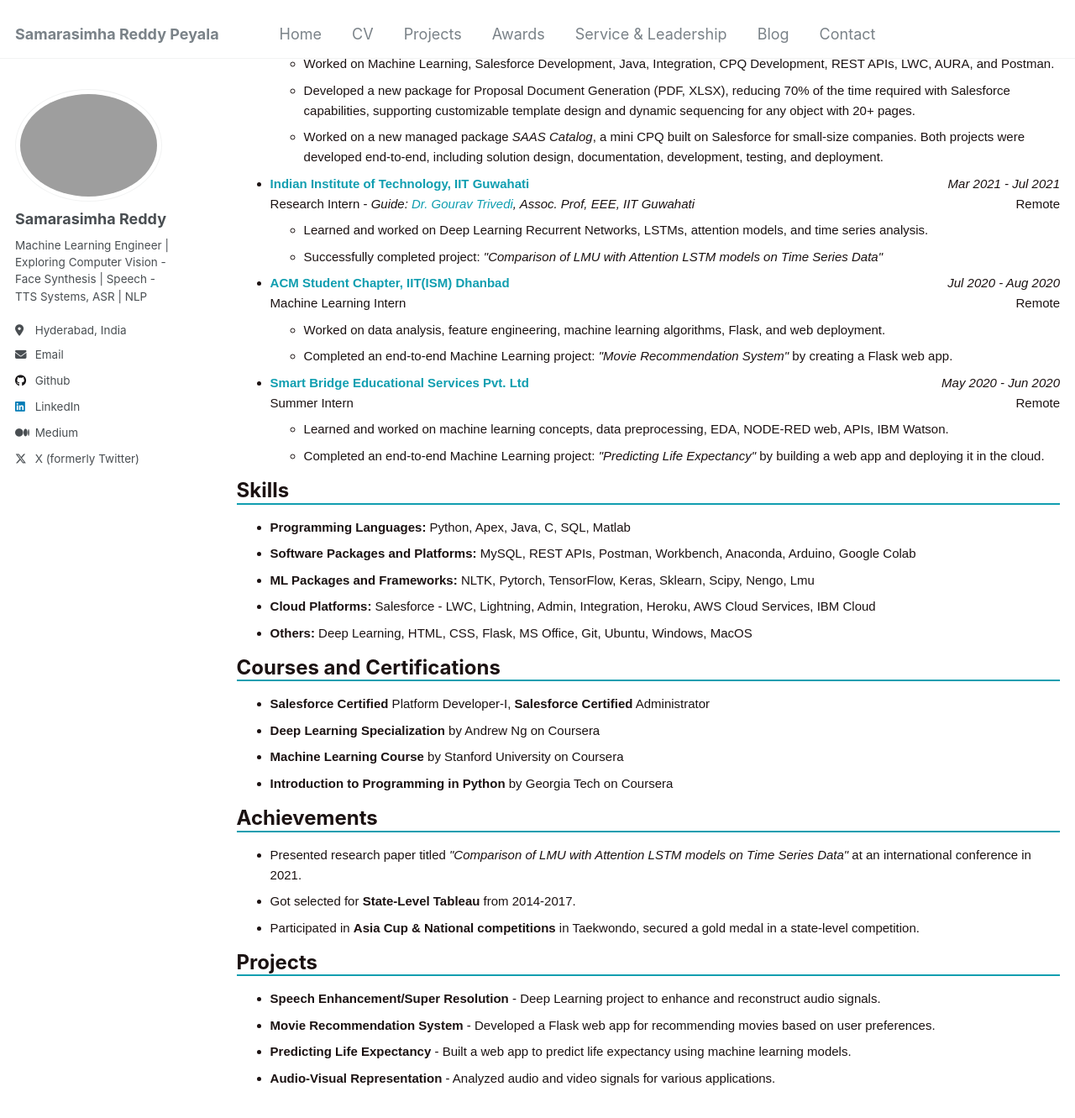
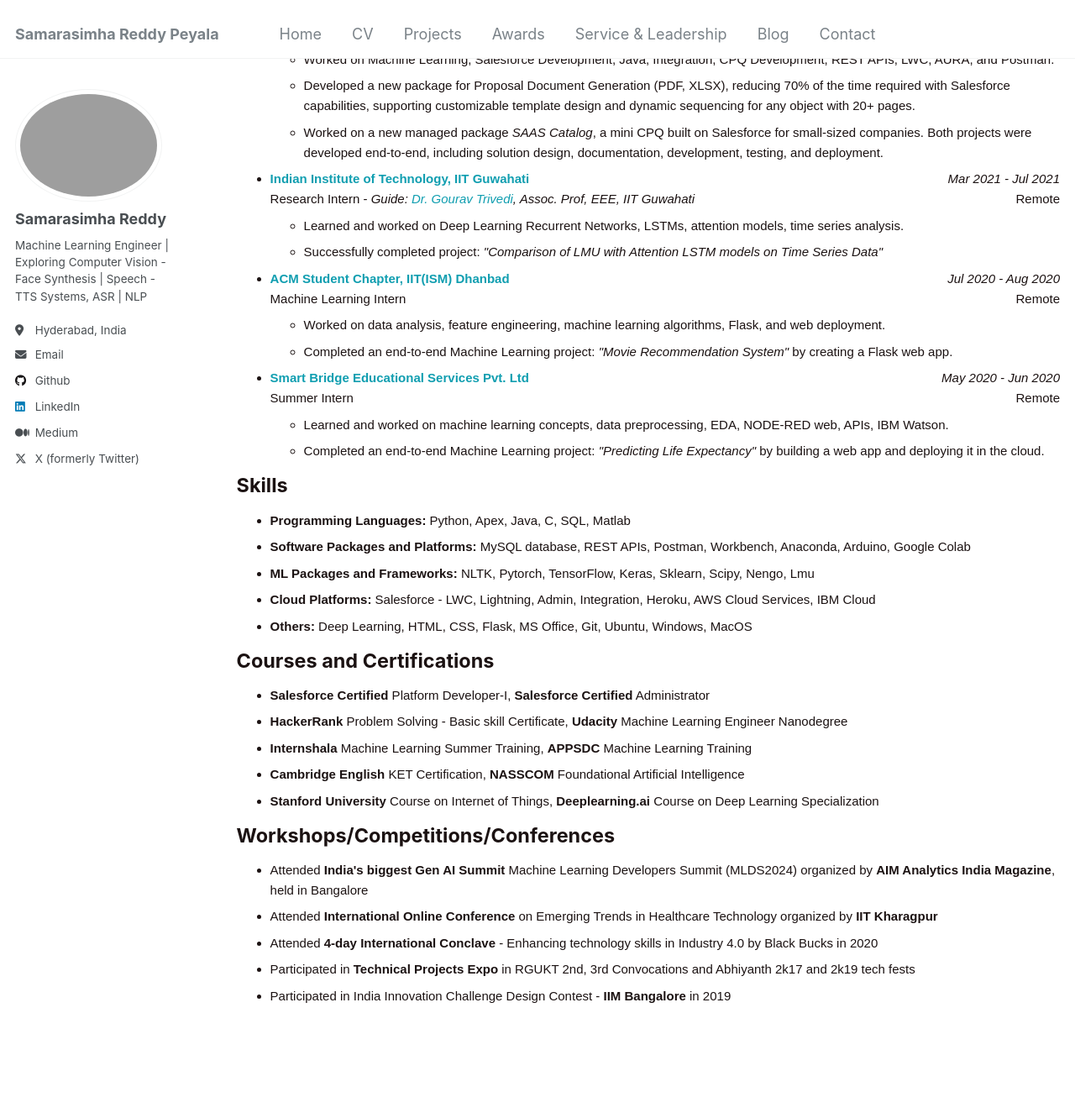
Before and after one commit to samarasimhapeyala/samarasimhapeyala.github.io, a Jekyll site: the page built from _pages/cv.md, in a window 1280 px wide and 1400 px high, scrolled down 773 px. Shown: the top 1331 px of the window at 84% size. Built offline with Jekyll 4.4.1, drawn with Linux system fonts in a browser that asks for light colours; some of the changed text lies outside the part shown.

Commit message:
Update cv.md

```diff
--- a/_pages/cv.md
+++ b/_pages/cv.md
@@ -77,127 +77,118 @@
 
   <p>You can download my <a href="https://www.bits-pilani.ac.in/" style="color: rgb(16, 158, 176); text-decoration: none;">CV/ Resume</a> here</p>
 
-  <h1 style="font-size: 24px; border-bottom: 2px solid rgb(16, 158, 176);">Education</h1>
-  <ul>
+<h1 id="education">Education</h1>
+
+<ul>
     <li>
-      <strong><a href="https://www.bits-pilani.ac.in/" style="color: rgb(16, 158, 176); text-decoration: none;">Birla Institute of Technology And Science, Pilani (BITS Pilani)</a></strong>
-      <span style="float: right; font-style: italic;">Nov 2023 - Oct 2024</span><br>
-      Master of Technology in Artificial Intelligence and Machine Learning
-      <span style="float: right;"><strong>CGPA:</strong> 8.51/10</span>
-      <br>
-      <ul>
-        <li><strong>Courses:</strong> Mathematics, Statistical Modelling, Artificial Intelligence, Deep Neural Networks, DRL, Natural Language Processing, Computer Vision, ML System Optimization</li>
-        <li>Working along with a full-time job using BITS Pilani Work Integrated Learning Programmes.</li>
-      </ul>
+        <strong><a href="https://www.bits-pilani.ac.in/" style="color: rgb(16, 158, 176); text-decoration: none;">Birla Institute of Technology And Science, Pilani (BITS Pilani)</a></strong>
+        <span style="float: right; font-style: italic;">Nov 2023 - Oct 2024</span><br>
+        Master of Technology in Artificial Intelligence and Machine Learning<span style="float: right;"><strong>CGPA:</strong> 8.51/10</span>
+        <br>
+        <ul>
+            <li><strong>Courses:</strong> Mathematics, Statistical Modelling, Artificial Intelligence, Deep Neural Networks, DRL, Natural Language Processing, Computer Vision, ML System Optimization</li>
+            <li>Working along with full-time job using BITS Pilani Work Integrated Learning Programmes.</li>
+        </ul>
     </li>
 
-    <li>
-      <strong><a href="https://www.rguktrkv.ac.in/" style="color: rgb(16, 158, 176); text-decoration: none;">Rajiv Gandhi University of Knowledge Technologies, IIIT RK Valley</a></strong>
-      <span style="float: right; font-style: italic;">Aug 2018 - May 2022</span><br>
-      Bachelor of Technology in Electronics and Communications Engineering
-      <span style="float: right;"><strong>CGPA:</strong> 8.95/10</span><br>
-      <ul>
-        <li><strong>Courses:</strong> Digital Signal Processing, Image Processing, Speech Processing, Network Theory, Analog, Digital Circuits, Electronics, VLSI, Microprocessors, Microcontrollers, IoT</li>
-        <li>Actively participated in all technical events, organized workshops, and tech events in the institute.</li>
-      </ul>
+  <li>
+        <strong><a href="https://www.rguktrkv.ac.in/" style="color: rgb(16, 158, 176); text-decoration: none;">Rajiv Gandhi University of Knowledge Technologies, IIIT RK Valley</a></strong>
+        <span style="float: right; font-style: italic;">Aug 2018 - May 2022</span><br>
+        Bachelor of Technology in Electronics and Communications Engineering<span style="float: right;"><strong>CGPA:</strong> 8.95/10</span><br>
+        <ul>
+            <li><strong>Courses:</strong> Digital Signal Processing, Image Processing, Speech Processing, Network Theory, Analog, Digital Circuits, Electronics, VLSI, Microprocessors, Microcontrollers, IoT</li>
+            <li>Actively participated in all the technical events, organized workshops and tech events in the institute.</li>
+        </ul>
     </li>
 
+  <li>
+        <strong><a href="https://www.rguktrkv.ac.in/" style="color: rgb(16, 158, 176); text-decoration: none;">Rajiv Gandhi University of Knowledge Technologies, IIIT RK Valley</a></strong>
+        <span style="float: right; font-style: italic;">Aug 2016 - May 2018</span><br>
+        Pre University Course in Maths, Physics, Chemistry and IT<span style="float: right;"><strong>CGPA:</strong> 9.64/10</span><br>
+        <ul>
+            <li><strong>Courses:</strong> Maths, Physics, Chemistry and Information Technology</li>
+        </ul>
+    </li>
+</ul>
+
+<h1 id="work-experience">Work Experience</h1>
+<ul>
     <li>
-      <strong><a href="https://www.rguktrkv.ac.in/" style="color: rgb(16, 158, 176); text-decoration: none;">Rajiv Gandhi University of Knowledge Technologies, IIIT RK Valley</a></strong>
-      <span style="float: right; font-style: italic;">Aug 2016 - May 2018</span><br>
-      Pre University Course in Maths, Physics, Chemistry and IT
-      <span style="float: right;"><strong>CGPA:</strong> 9.64/10</span><br>
-      <ul>
-        <li><strong>Courses:</strong> Maths, Physics, Chemistry, and Information Technology</li>
-      </ul>
-    </li>
-  </ul>
-
-  <h1 style="font-size: 24px; border-bottom: 2px solid rgb(16, 158, 176);">Work Experience</h1>
-  <ul>
-    <li>
-      <strong><a href="https://www.hitloop.it/" style="color: rgb(16, 158, 176); text-decoration: none;">Hitloop</a></strong>
-      <span style="float: right; font-style: italic;">Apr 2023 - Present</span><br>
-      Machine Learning Engineer <span style="float: right;">Hyderabad, India</span><br>
-      <ul>
-        <li>Researching and working on Artificial Intelligence/ML research, solving complex real-world problems with AI.</li>
-        <li>Currently working on Speech Enhancement/Super Resolution using Deep Learning Networks and Hugging Face.</li>
-        <li>Worked on Audio-Visual Representation, Time Series Analysis, and Market Basket Analysis.</li>
-      </ul>
+        <strong><a href="https://www.hitloop.it/" style="color: rgb(16, 158, 176); text-decoration: none;">Hitloop</a></strong>
+        <span style="float: right; font-style: italic;">Apr 2023 - Present</span><br>
+        Machine Learning Engineer <span style="float: right;">Hyderabad, India</span><br>
+        <ul>
+            <li>Researching and working on Artificial Intelligence/ML research, solving complex real-world problems with AI.</li>
+            <li>Currently working on Speech Enhancement/Super Resolution using Deep Learning Networks and Hugging Face.</li>
+            <li>Worked on Audio-Visual Representation, Time Series Analysis, and Market Basket Analysis.</li>
+        </ul>
     </li>
 
-    <li>
-      <strong><a href="https://www.forsysinc.com/" style="color: rgb(16, 158, 176); text-decoration: none;">Forsys Inc</a></strong>
-      <span style="float: right; font-style: italic;">Jun 2022 - Apr 2023</span><br>
-      Software Engineer I <span style="float: right;">Hyderabad, India</span><br>
-      <ul>
-        <li>Worked on Machine Learning, Salesforce Development, Java, Integration, CPQ Development, REST APIs, LWC, AURA, and Postman.</li>
-        <li>Developed a new package for Proposal Document Generation (PDF, XLSX), reducing 70% of the time required with Salesforce capabilities, supporting customizable template design and dynamic sequencing for any object with 20+ pages.</li>
-        <li>Worked on a new managed package <em>SAAS Catalog</em>, a mini CPQ built on Salesforce for small-size companies. Both projects were developed end-to-end, including solution design, documentation, development, testing, and deployment.</li>
-      </ul>
+  <li>
+        <strong><a href="https://www.forsysinc.com/" style="color: rgb(16, 158, 176); text-decoration: none;">Forsys Inc</a></strong>
+        <span style="float: right; font-style: italic;">Jun 2022 - Apr 2023</span><br>
+        Software Engineer I <span style="float: right;">Hyderabad, India</span><br>
+        <ul>
+            <li>Worked on Machine Learning, Salesforce Development, Java, Integration, CPQ Development, REST APIs, LWC, AURA, and Postman.</li>
+            <li>Developed a new package for Proposal Document Generation (PDF, XLSX), reducing 70% of the time required with Salesforce capabilities, supporting customizable template design and dynamic sequencing for any object with 20+ pages.</li>
+            <li>Worked on a new managed package <em>SAAS Catalog</em>, a mini CPQ built on Salesforce for small-sized companies. Both projects were developed end-to-end, including solution design, documentation, development, testing, and deployment.</li>
+        </ul>
     </li>
 
-    <li>
-      <strong><a href="https://www.iitg.ac.in/" style="color: rgb(16, 158, 176); text-decoration: none;">Indian Institute of Technology, IIT Guwahati</a></strong>
-      <span style="float: right; font-style: italic;">Mar 2021 - Jul 2021</span><br>
-      Research Intern - <em>Guide: <a href="https://www.iitg.ac.in/eee/faculty_profile.php?name=grt" style="color: rgb(16, 158, 176); text-decoration: none;"> Dr. Gourav Trivedi</a>, Assoc. Prof, EEE, IIT Guwahati</em>
-      <span style="float: right;">Remote</span><br>
-      <ul>
-        <li>Learned and worked on Deep Learning Recurrent Networks, LSTMs, attention models, and time series analysis.</li>
-        <li>Successfully completed project: <em>"Comparison of LMU with Attention LSTM models on Time Series Data"</em></li>
-      </ul>
+  <li>
+        <strong><a href="https://www.iitg.ac.in/" style="color: rgb(16, 158, 176); text-decoration: none;">Indian Institute of Technology, IIT Guwahati</a></strong>
+        <span style="float: right; font-style: italic;">Mar 2021 - Jul 2021</span><br>
+        Research Intern - <em>Guide: <a href="https://www.iitg.ac.in/eee/faculty_profile.php?name=grt" style="color: rgb(16, 158, 176); text-decoration: none;"> Dr. Gourav Trivedi</a>, Assoc. Prof, EEE, IIT Guwahati</em><span style="float: right;">Remote</span><br>
+        <ul>
+            <li>Learned and worked on Deep Learning Recurrent Networks, LSTMs, attention models, time series analysis.</li>
+            <li>Successfully completed project: <em>"Comparison of LMU with Attention LSTM models on Time Series Data"</em></li>
+        </ul>
     </li>
 
-    <li>
-      <strong><a href="https://iitism.acm.org/" style="color: rgb(16, 158, 176); text-decoration: none;">ACM Student Chapter, IIT(ISM) Dhanbad</a></strong>
-      <span style="float: right; font-style: italic;">Jul 2020 - Aug 2020</span><br>
-      Machine Learning Intern <span style="float: right;">Remote</span><br>
-      <ul>
-        <li>Worked on data analysis, feature engineering, machine learning algorithms, Flask, and web deployment.</li>
-        <li>Completed an end-to-end Machine Learning project: <em>"Movie Recommendation System"</em> by creating a Flask web app.</li>
-      </ul>
+  <li>
+        <strong><a href="https://iitism.acm.org/" style="color: rgb(16, 158, 176); text-decoration: none;">ACM Student Chapter, IIT(ISM) Dhanbad</a></strong>
+        <span style="float: right; font-style: italic;">Jul 2020 - Aug 2020</span><br>
+        Machine Learning Intern<span style="float: right;">Remote</span><br>
+        <ul>
+            <li>Worked on data analysis, feature engineering, machine learning algorithms, Flask, and web deployment.</li>
+            <li>Completed an end-to-end Machine Learning project: <em>"Movie Recommendation System"</em> by creating a Flask web app.</li>
+        </ul>
     </li>
 
-    <li>
-      <strong><a href="https://www.thesmartbridge.com/" style="color: rgb(16, 158, 176); text-decoration: none;">Smart Bridge Educational Services Pvt. Ltd</a></strong>
-      <span style="float: right; font-style: italic;">May 2020 - Jun 2020</span><br>
-      Summer Intern <span style="float: right;">Remote</span><br>
-      <ul>
-        <li>Learned and worked on machine learning concepts, data preprocessing, EDA, NODE-RED web, APIs, IBM Watson.</li>
-        <li>Completed an end-to-end Machine Learning project: <em>"Predicting Life Expectancy"</em> by building a web app and deploying it in the cloud.</li>
-      </ul>
+  <li>
+        <strong><a href="https://www.thesmartbridge.com/" style="color: rgb(16, 158, 176); text-decoration: none;">Smart Bridge Educational Services Pvt. Ltd</a></strong>
+        <span style="float: right; font-style: italic;">May 2020 - Jun 2020</span><br>
+        Summer Intern<span style="float: right;">Remote</span><br>
+        <ul>
+            <li>Learned and worked on machine learning concepts, data preprocessing, EDA, NODE-RED web, APIs, IBM Watson.</li>
+            <li>Completed an end-to-end Machine Learning project: <em>"Predicting Life Expectancy"</em> by building a web app and deploying it in the cloud.</li>
+        </ul>
     </li>
-  </ul>
+</ul>
 
-  <h1 style="font-size: 24px; border-bottom: 2px solid rgb(16, 158, 176);">Skills</h1>
-  <ul>
+<h1 id="skills">Skills</h1>
+<ul>
     <li><strong>Programming Languages:</strong> Python, Apex, Java, C, SQL, Matlab</li>
-    <li><strong>Software Packages and Platforms:</strong> MySQL, REST APIs, Postman, Workbench, Anaconda, Arduino, Google Colab</li>
+    <li><strong>Software Packages and Platforms:</strong> MySQL database, REST APIs, Postman, Workbench, Anaconda, Arduino, Google Colab</li>
     <li><strong>ML Packages and Frameworks:</strong> NLTK, Pytorch, TensorFlow, Keras, Sklearn, Scipy, Nengo, Lmu</li>
     <li><strong>Cloud Platforms:</strong> Salesforce - LWC, Lightning, Admin, Integration, Heroku, AWS Cloud Services, IBM Cloud</li>
     <li><strong>Others:</strong> Deep Learning, HTML, CSS, Flask, MS Office, Git, Ubuntu, Windows, MacOS</li>
-  </ul>
+</ul>
 
-  <h1 style="font-size: 24px; border-bottom: 2px solid rgb(16, 158, 176);">Courses and Certifications</h1>
-  <ul>
+<h1 id="courses-certifications">Courses and Certifications</h1>
+<ul>
     <li><strong>Salesforce Certified</strong> Platform Developer-I, <strong>Salesforce Certified</strong> Administrator</li>
-    <li><strong>Deep Learning Specialization</strong> by Andrew Ng on Coursera</li>
-    <li><strong>Machine Learning Course</strong> by Stanford University on Coursera</li>
-    <li><strong>Introduction to Programming in Python</strong> by Georgia Tech on Coursera</li>
-  </ul>
+    <li><strong>HackerRank</strong> Problem Solving - Basic skill Certificate, <strong>Udacity</strong> Machine Learning Engineer Nanodegree</li>
+    <li><strong>Internshala</strong> Machine Learning Summer Training, <strong>APPSDC</strong> Machine Learning Training</li>
+    <li><strong>Cambridge English</strong> KET Certification, <strong>NASSCOM</strong> Foundational Artificial Intelligence</li>
+    <li><strong>Stanford University</strong> Course on Internet of Things, <strong>Deeplearning.ai</strong> Course on Deep Learning Specialization</li>
+</ul>
 
-  <h1 style="font-size: 24px; border-bottom: 2px solid rgb(16, 158, 176);">Achievements</h1>
-  <ul>
-    <li>Presented research paper titled <em>"Comparison of LMU with Attention LSTM models on Time Series Data"</em> at an international conference in 2021.</li>
-    <li>Got selected for <strong>State-Level Tableau</strong> from 2014-2017.</li>
-    <li>Participated in <strong>Asia Cup & National competitions</strong> in Taekwondo, secured a gold medal in a state-level competition.</li>
-  </ul>
-
-  <h1 style="font-size: 24px; border-bottom: 2px solid rgb(16, 158, 176);">Projects</h1>
-  <ul>
-    <li><strong>Speech Enhancement/Super Resolution</strong> - Deep Learning project to enhance and reconstruct audio signals.</li>
-    <li><strong>Movie Recommendation System</strong> - Developed a Flask web app for recommending movies based on user preferences.</li>
-    <li><strong>Predicting Life Expectancy</strong> - Built a web app to predict life expectancy using machine learning models.</li>
-    <li><strong>Audio-Visual Representation</strong> - Analyzed audio and video signals for various applications.</li>
-  </ul>
-</div>
+<h1 id="workshops-conferences">Workshops/Competitions/Conferences</h1>
+<ul>
+    <li>Attended <strong>India's biggest Gen AI Summit</strong> Machine Learning Developers Summit (MLDS2024) organized by <strong>AIM Analytics India Magazine</strong>, held in Bangalore</li>
+    <li>Attended <strong>International Online Conference</strong> on Emerging Trends in Healthcare Technology organized by <strong>IIT Kharagpur</strong></li>
+    <li>Attended <strong>4-day International Conclave</strong> - Enhancing technology skills in Industry 4.0 by Black Bucks in 2020</li>
+    <li>Participated in <strong>Technical Projects Expo</strong> in RGUKT 2nd, 3rd Convocations and Abhiyanth 2k17 and 2k19 tech fests</li>
+    <li>Participated in India Innovation Challenge Design Contest - <strong>IIM Bangalore</strong> in 2019</li>
+</ul>
```
